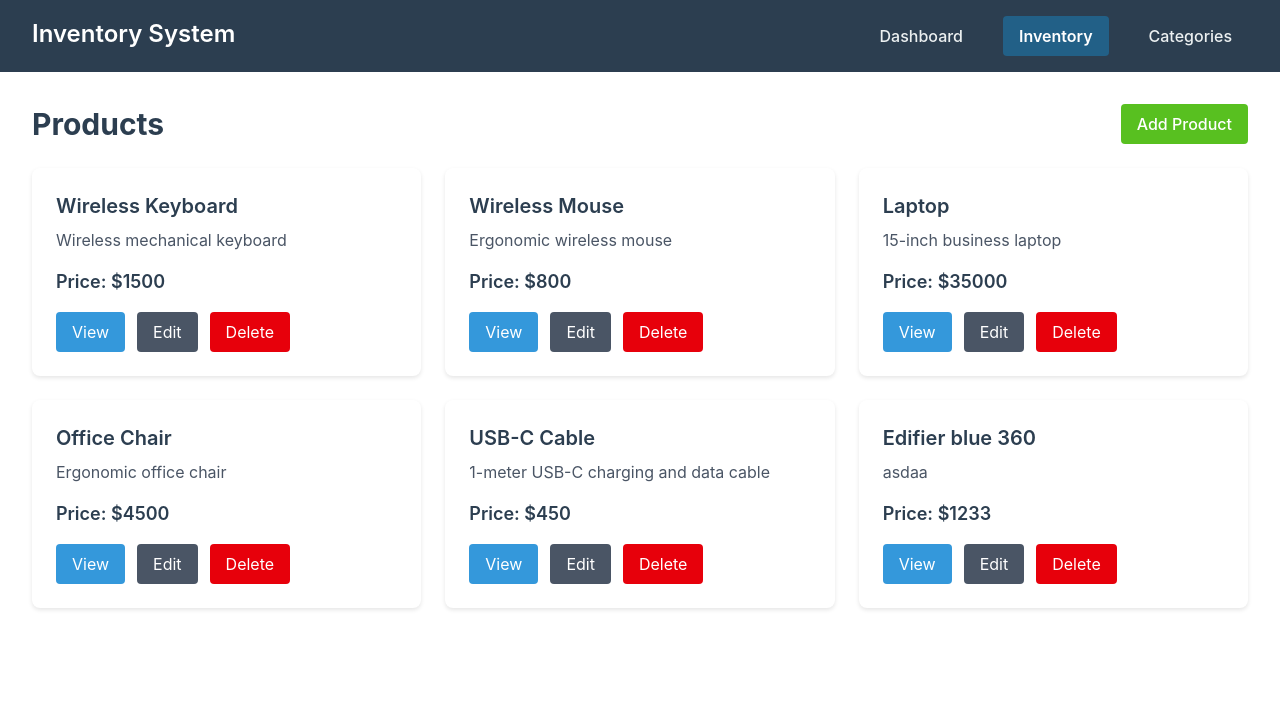
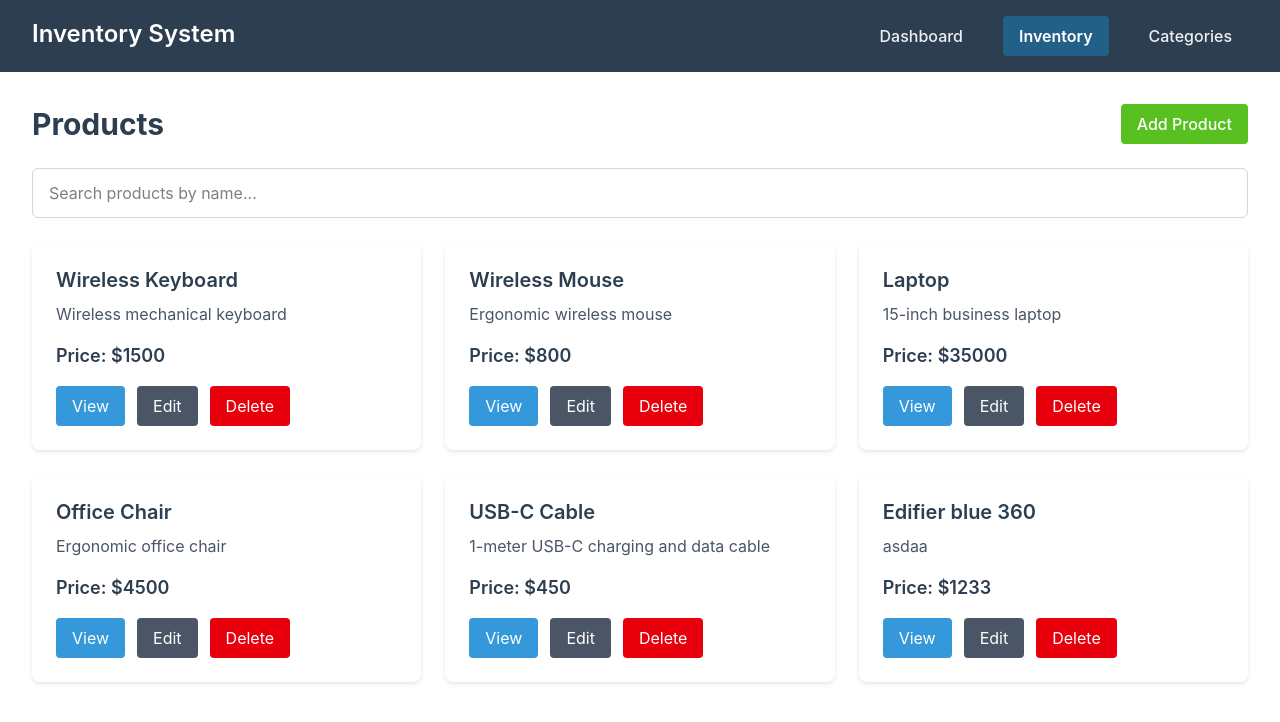
Before and after one commit to twolenss/inventory-management, a React (Vite) app: page /products in a window 1280 px wide. Shown: the top 722 px of the page. Built offline with nearby package versions, Linux system fonts and the light colour scheme; data requests are answered from the project's data file.

Commit message:
feat: Added search product feature

```diff
--- a/src/pages/Products.jsx
+++ b/src/pages/Products.jsx
@@ -4,8 +4,14 @@ import {
   ErrorState,
   EmptyState,
 } from "../components/ProductStates";
+import { use, useState } from "react";
 
 function Products({ product = [], isLoading, error, deletedProduct }) {
+
+  const [searchQuery, setSearchQuery] = useState("");
+
+  const filteredProd = product.filter((item) =>
+    item.name.toLowerCase().includes(searchQuery.toLowerCase()));
   if (isLoading) {
     return <LoadingState />;
   }
@@ -32,9 +38,23 @@ function Products({ product = [], isLoading, error, deletedProduct }) {
           Add Product
         </Link>
       </div>
+       <div className="mb-6">
+        <input
+          type="text"
+          placeholder="Search products by name..."
+          value={searchQuery}
+          onChange={(e) => setSearchQuery(e.target.value)}
+          className="w-full rounded-md border border-gray-300 px-4 py-3 outline-none transition focus:border-[#3498db] focus:ring-2 focus:ring-[#3498db]/20"
+        />
+      </div>
+       {/* <div className="grid grid-cols-1 gap-6 md:grid-cols-2 lg:grid-cols-3">
+        {filteredProd.map((products) => (
+          <p key={products.id}>{products.name}</p>
+        ))}
+      </div> */}
 
       <div className="grid grid-cols-1 gap-6 md:grid-cols-2 lg:grid-cols-3">
-        {product.map((products) => (
+        {filteredProd.map((products) => (
           <div
             key={products.id}
             className="rounded-lg bg-white p-6 shadow-[0_2px_4px_rgba(0,0,0,0.1)]"
```
